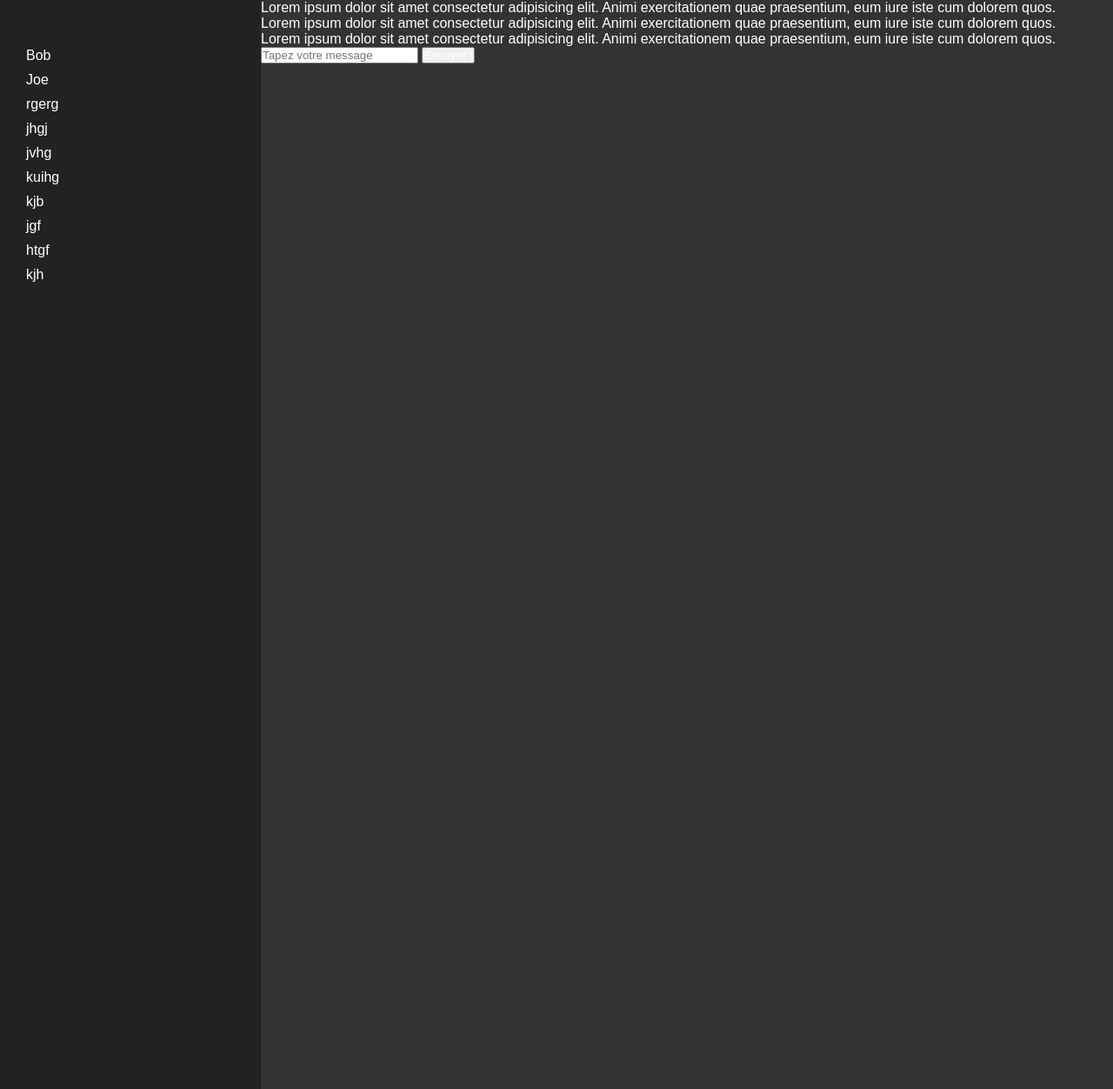
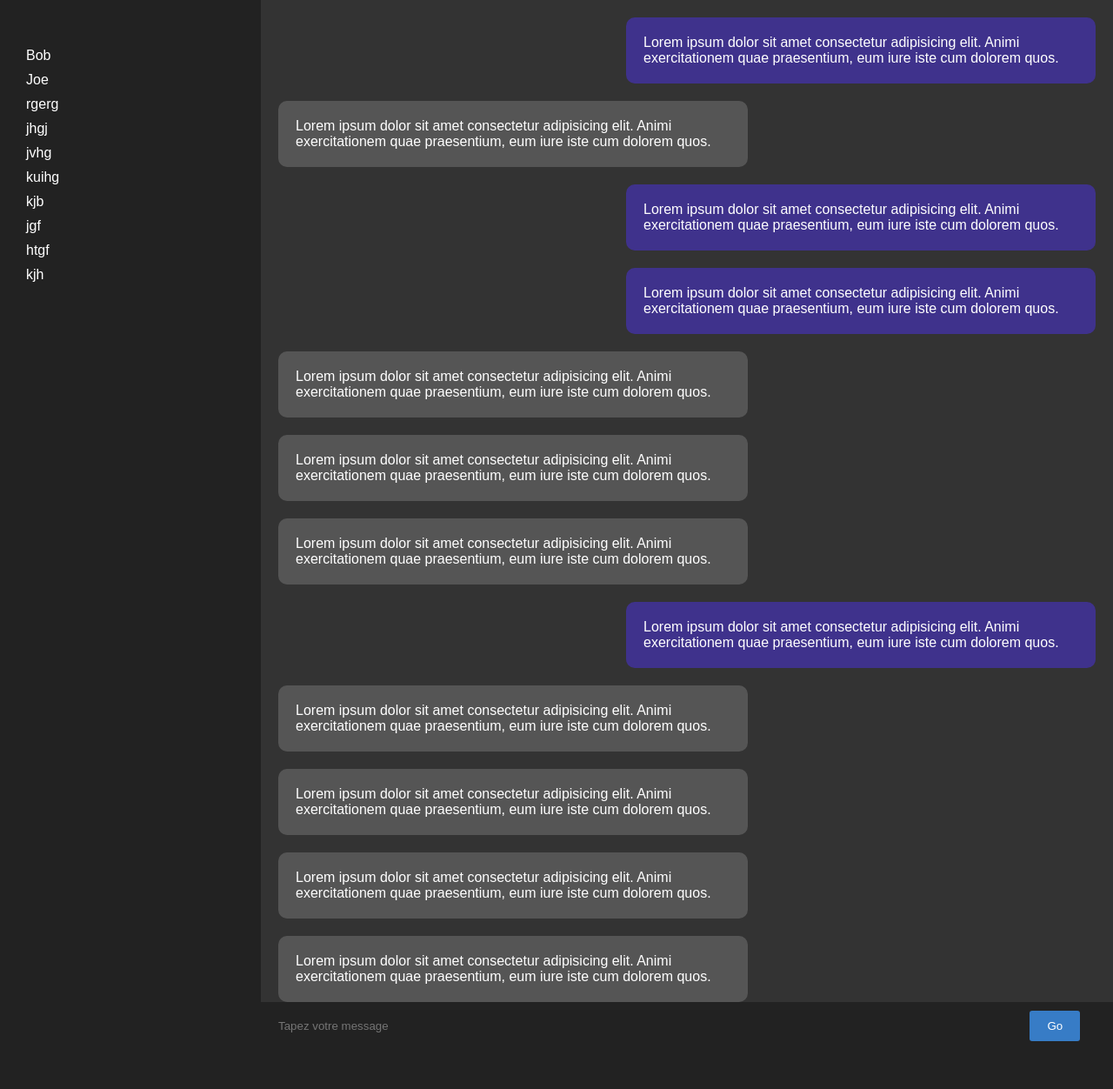
Before and after one commit to Glandalf/simple-chat, a PHP site: page / in a window 1280 px wide. Shown: the whole page at 87% size. Run offline with PHP 8.4, Linux system fonts and the light colour scheme.

Commit message:
fournit une interface graphique

```diff
--- a/index.html
+++ b/index.html
@@ -21,13 +21,22 @@
     </ul>
     <section id="conversation-courante">
         <div class="messages">
+            <p class="mon message">Lorem ipsum dolor sit amet consectetur adipisicing elit. Animi exercitationem quae praesentium, eum iure iste cum dolorem quos.</p>
+            <p class="message">Lorem ipsum dolor sit amet consectetur adipisicing elit. Animi exercitationem quae praesentium, eum iure iste cum dolorem quos.</p>
+            <p class="mon message">Lorem ipsum dolor sit amet consectetur adipisicing elit. Animi exercitationem quae praesentium, eum iure iste cum dolorem quos.</p>
+            <p class="mon message">Lorem ipsum dolor sit amet consectetur adipisicing elit. Animi exercitationem quae praesentium, eum iure iste cum dolorem quos.</p>
+            <p class="message">Lorem ipsum dolor sit amet consectetur adipisicing elit. Animi exercitationem quae praesentium, eum iure iste cum dolorem quos.</p>
+            <p class="message">Lorem ipsum dolor sit amet consectetur adipisicing elit. Animi exercitationem quae praesentium, eum iure iste cum dolorem quos.</p>
+            <p class="message">Lorem ipsum dolor sit amet consectetur adipisicing elit. Animi exercitationem quae praesentium, eum iure iste cum dolorem quos.</p>
+            <p class="mon message">Lorem ipsum dolor sit amet consectetur adipisicing elit. Animi exercitationem quae praesentium, eum iure iste cum dolorem quos.</p>
+            <p class="message">Lorem ipsum dolor sit amet consectetur adipisicing elit. Animi exercitationem quae praesentium, eum iure iste cum dolorem quos.</p>
             <p class="message">Lorem ipsum dolor sit amet consectetur adipisicing elit. Animi exercitationem quae praesentium, eum iure iste cum dolorem quos.</p>
             <p class="message">Lorem ipsum dolor sit amet consectetur adipisicing elit. Animi exercitationem quae praesentium, eum iure iste cum dolorem quos.</p>
             <p class="message">Lorem ipsum dolor sit amet consectetur adipisicing elit. Animi exercitationem quae praesentium, eum iure iste cum dolorem quos.</p>
         </div>
         <form id="saisie-message">
-            <input type="text" placeholder="Tapez votre message">
-            <button>Envoyer !</button>
+            <input class="champ-message" type="text" placeholder="Tapez votre message">
+            <button class="bouton">Go</button>
         </form>
     </section>
 
--- a/styles/main.css
+++ b/styles/main.css
@@ -8,6 +8,17 @@
 body {
     display: flex;
     height: 100vh;
+}
+
+.bouton {
+    background: #377cc6;
+    border: 0;
+    padding: 20px;
+    border-radius: 3px;
+    cursor: pointer;
+}
+.bouton:hover {
+    background: #3b88db;
 }
 
 #users {
@@ -28,3 +39,37 @@ body {
     cursor: pointer;
     background: #333;
 }
+
+#conversation-courante .messages {
+    height: calc(100vh - 100px);
+    overflow-y: scroll;
+}
+#conversation-courante .message {
+    background: #555;
+    margin: 20px 20px 0 20px;
+    padding: 20px;
+    max-width: 500px;
+    border-radius: 10px;
+}
+#conversation-courante .mon.message {
+    background: #3f328c;
+    position: relative;
+    left: calc(100% - 580px);
+    /* TODO: adapter le `left` lorsque le message fait moins de 500px */
+}
+#conversation-courante #saisie-message {
+    background: #222;
+    height: 100px;
+}
+#conversation-courante #saisie-message .champ-message {
+    background: #222;
+    padding: 20px;
+    color: #eee;
+    border: 0;
+    display: inline-block;
+    width: calc(100% - 140px);
+}
+#conversation-courante #saisie-message .bouton {
+    max-width: 80px;
+    padding: 10px 20px;
+}
```
Also changed, not shown: readme.md.
